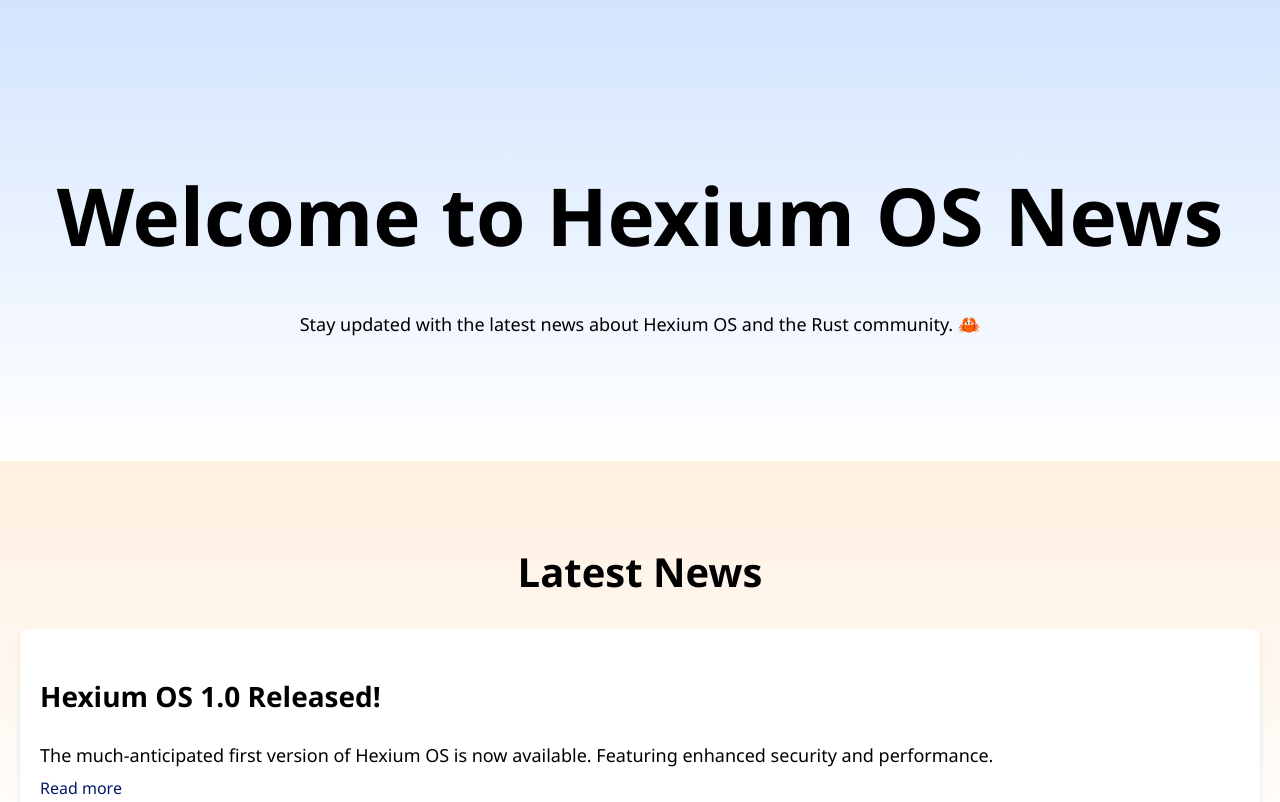
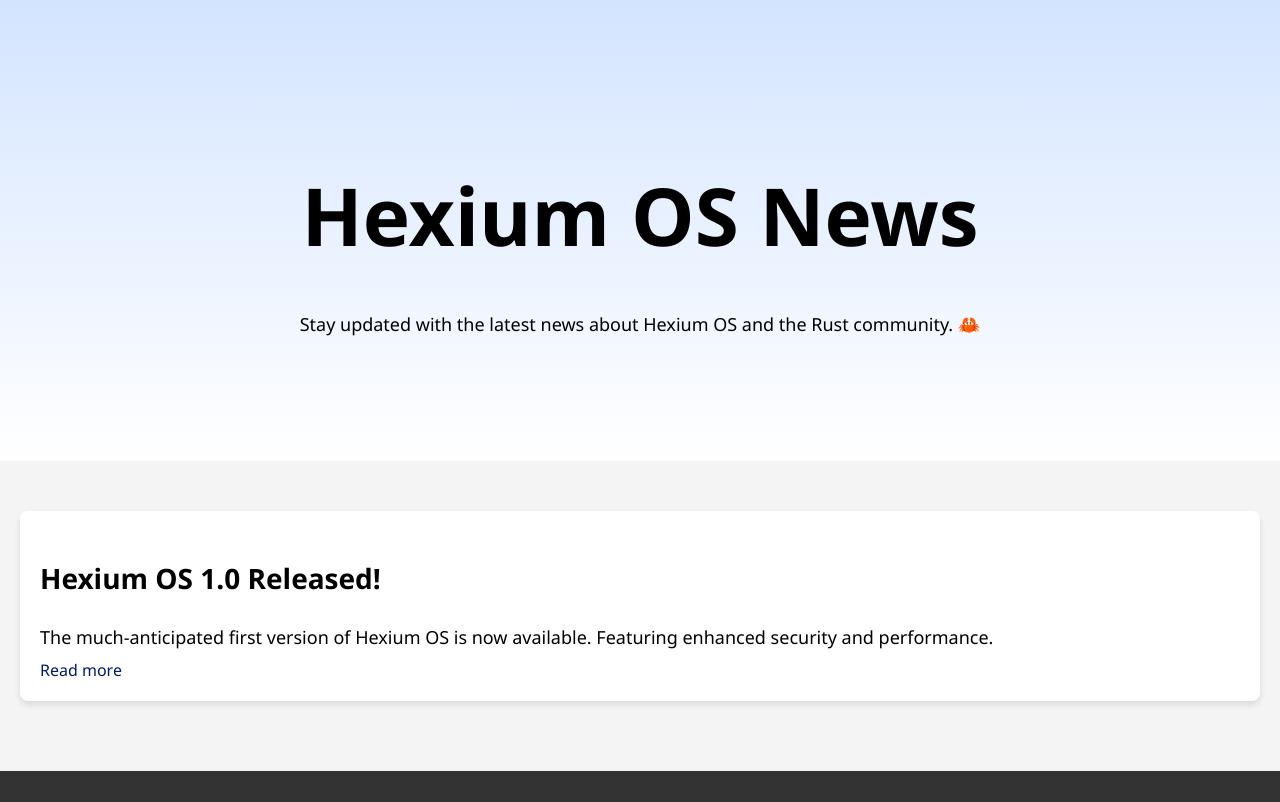
Before and after one commit to HexiumOS/hexiumos.org, a plain HTML site: page news.html in a window 1280 px wide. Shown: the top 802 px of the page. Drawn offline with Linux system fonts and the light colour scheme.

Commit message:
Improved news section

```diff
--- a/news.html
+++ b/news.html
@@ -8,7 +8,7 @@
   <body>
     <header class="hero-div">
       <div class="hero-text-div">
-        <h1 class="hero-header">Welcome to Hexium OS News</h1>
+        <h1 class="hero-header">Hexium OS News</h1>
         <p class="hero-paragraph">
           Stay updated with the latest news about Hexium OS and the Rust
           community. 🦀
@@ -17,8 +17,6 @@
     </header>
 
     <section class="news-section">
-      <h2 class="section-header">Latest News</h2>
-
       <article class="news-article">
         <h3 class="article-title">Hexium OS 1.0 Released!</h3>
         <p class="article-summary">
--- a/styles/style.css
+++ b/styles/style.css
@@ -52,7 +52,7 @@ body {
 /* News Section */
 .news-section {
   padding: 50px 20px;
-  background: linear-gradient(to bottom, #fff0e1, #ffffff);
+  background-color: #f4f4f4;
 }
 
 .section-header {
```
